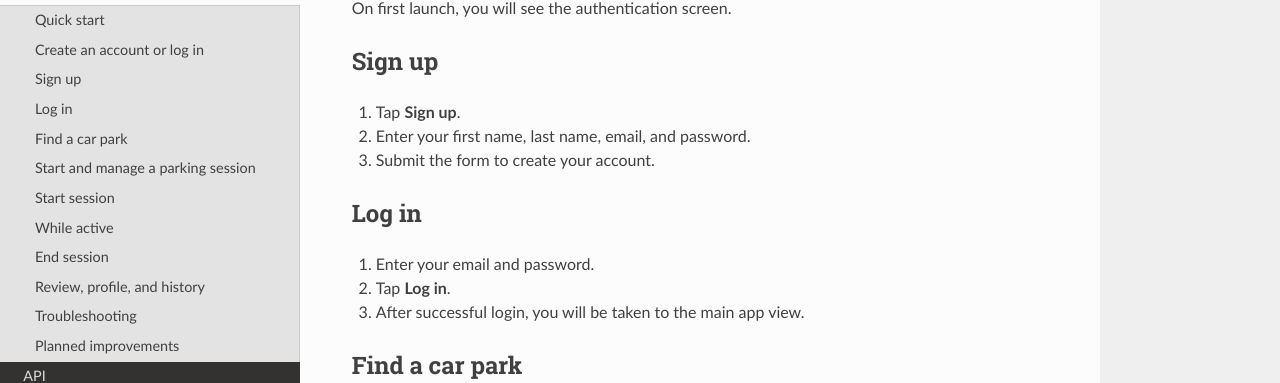
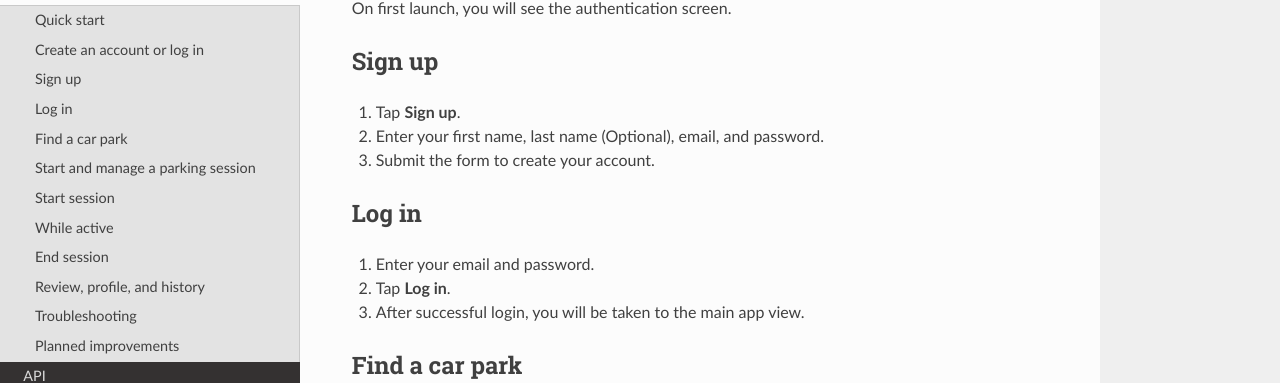
Before and after one commit to SETaP-2025-2026-Team-2a/documentation, a Sphinx documentation site: the page built from docs/source/usage.rst, in a window 1280 px wide and 900 px high, scrolled down 408 px. Shown: the part 131-514 px from the top of the window. Built offline with Sphinx 7.4.7 and the Read the Docs theme 3.1.0, drawn with Linux system fonts in a browser that asks for light colours.

Commit message:
added so it shows that adding your last name is optional.

```diff
--- a/docs/source/usage.rst
+++ b/docs/source/usage.rst
@@ -23,7 +23,7 @@ Sign up
 -------
 
 1. Tap **Sign up**.
-2. Enter your first name, last name, email, and password.
+2. Enter your first name, last name (Optional), email, and password.
 3. Submit the form to create your account.
 
 Log in
```
